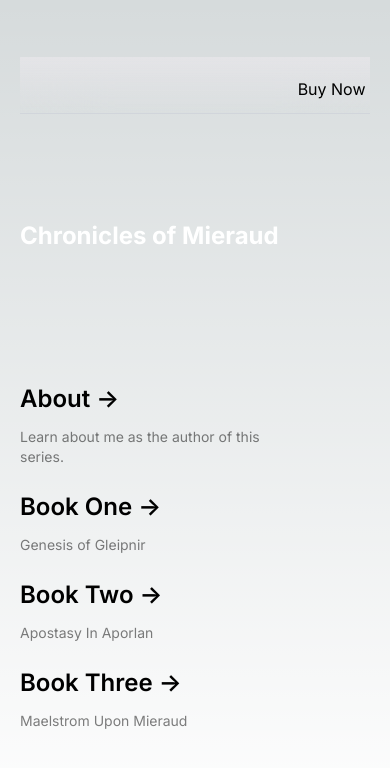
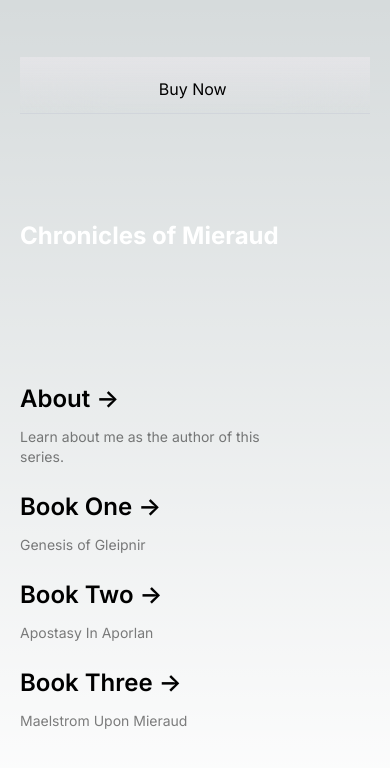
Before and after one commit to alex-aviles/MyBookSeriesWebsite, a Next.js app: page / in a window 390 px wide. Shown: the top 768 px of the page. Built offline with nearby package versions, Linux system fonts and the light colour scheme.

Commit message:
SPLIT SCREEN CHECK

```diff
--- a/src/app/page.tsx
+++ b/src/app/page.tsx
@@ -6,7 +6,7 @@
     <main className="relative flex flex-col lg:flex-row min-h-screen min-w-screen justify-around p-5 lg:p-10">
 
       <div className="lg:order-1 mb-8 lg:order-2 lg:absolute lg:top-1 lg:right-1 lg:pt-5 lg:items-center lg:justify-end lg:max-w-4xl lg:pr-10">
-        <p className="flex justify-end border-b border-gray-300 bg-gradient-to-b from-zinc-200 pb-3 pt-5 backdrop-blur-2xl dark:border-neutral-800 dark:bg-zinc-800/30 dark:from-inherit lg:w-full lg:bg-gray-200 lg:p-4 lg:dark:bg-zinc-800/30">
+        <p className="flex justify-center border-b border-gray-300 bg-gradient-to-b from-zinc-200 pb-3 pt-5 backdrop-blur-2xl dark:border-neutral-800 dark:bg-zinc-800/30 dark:from-inherit lg:bg-gray-200 lg:p-4 lg:dark:bg-zinc-800/30">
           <a
             href="https://www.amazon.com/dp/B09PHCFNH8?binding=paperback&qid=1700102595&sr=1-1&ref=dbs_dp_rwt_sb_pc_tpbk"
             target="_blank"
```
